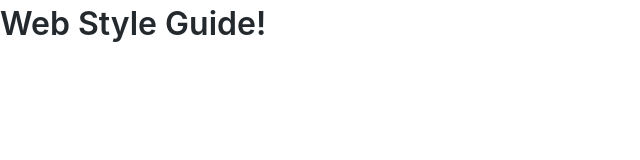
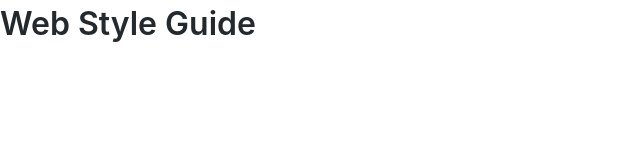
Before and after one commit to joamashi/Web-Style-Guide, a plain HTML site: page index.html in a window 1280 px wide. Shown: the full height of the page, 0-640 px from the left. Drawn offline with Linux system fonts and the light colour scheme.

Commit message:
Update index.html

```diff
--- a/index.html
+++ b/index.html
@@ -8,6 +8,6 @@
   <link rel="stylesheet" href="Web-Style-Guide.css">
 </head>
 <body>
-  <h1>Web Style Guide!</h1>
+  <h1>Web Style Guide</h1>
 </body>
 </html>
```
